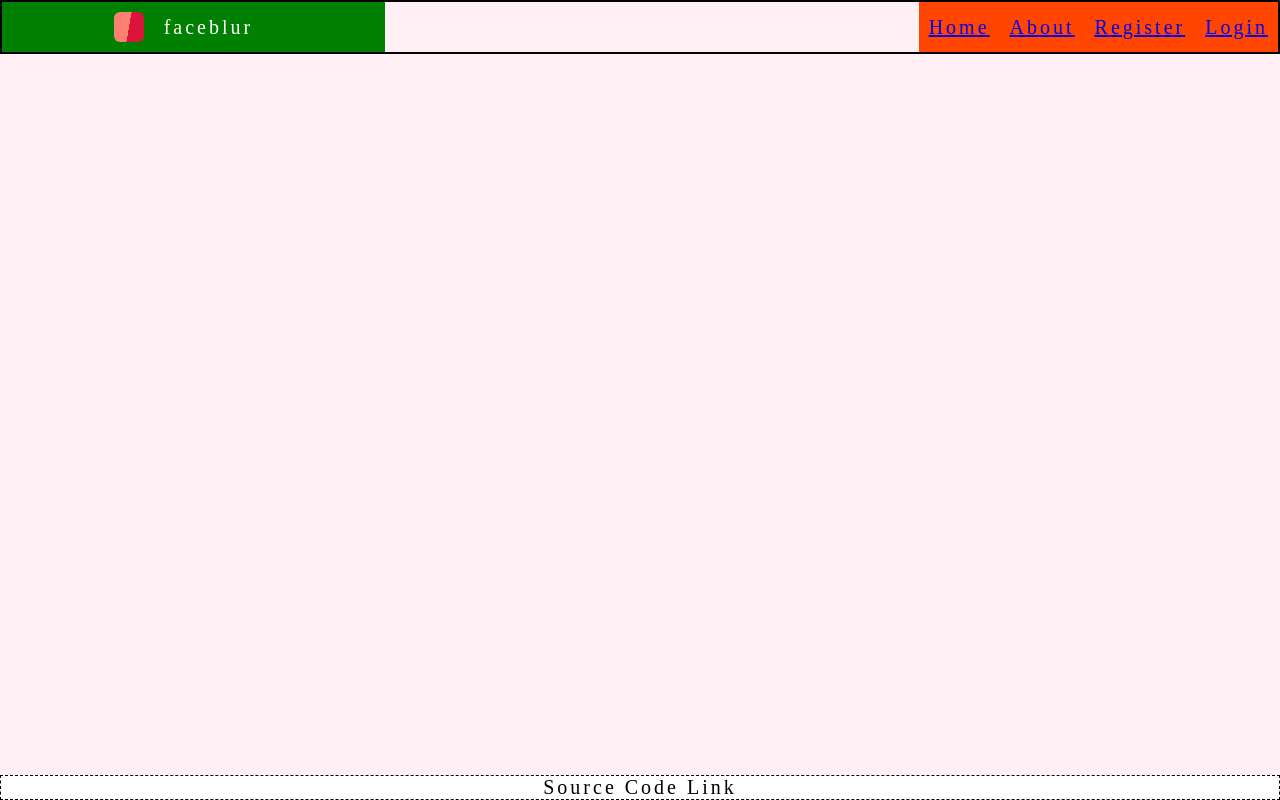
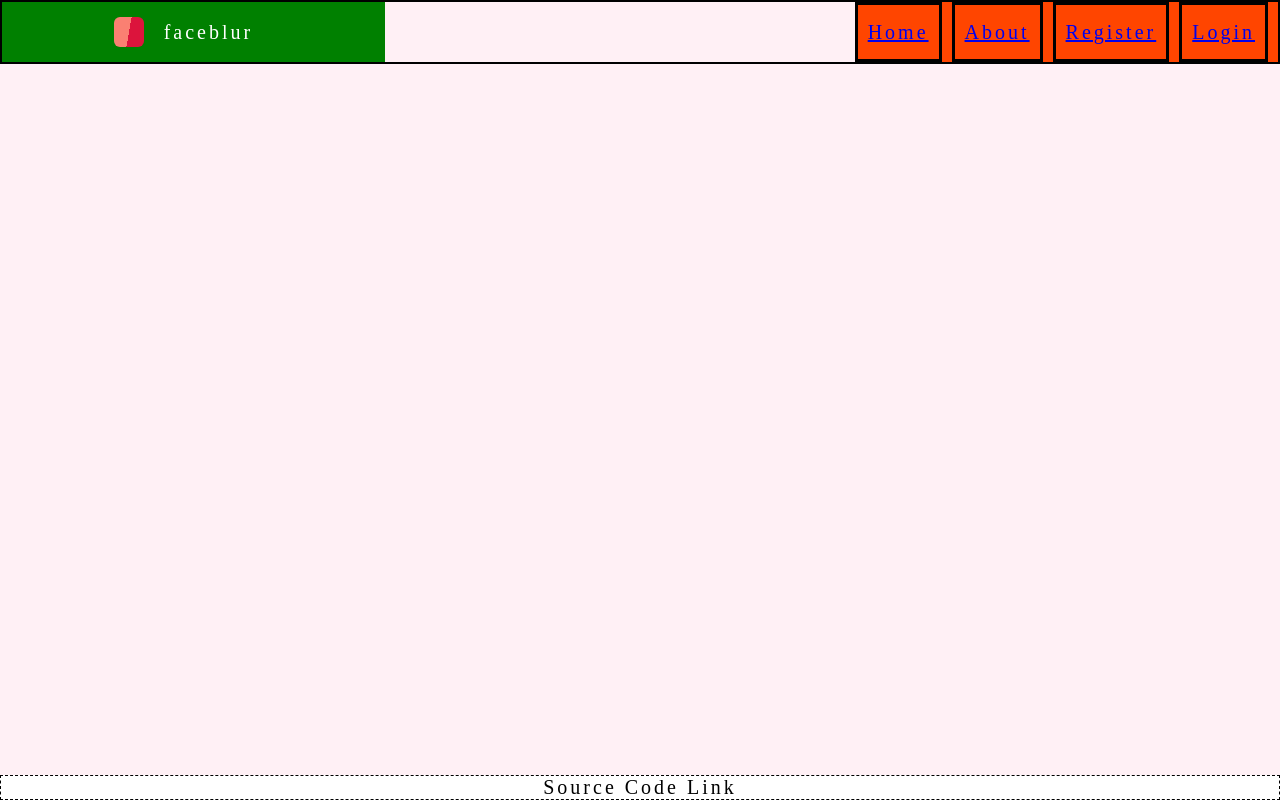
Before and after one commit to tenglin2/faceblur, a React (Create React App) app: page /#/signin in a window 1280 px wide. Built offline with nearby package versions, Linux system fonts and the light colour scheme.

Commit message:
more styling for global components

```diff
--- a/src/stylesheets/Footer.css
+++ b/src/stylesheets/Footer.css
@@ -1,7 +1,7 @@
 .footer {
 	background-color: white;
 	border: 1px dashed black;
-	position: absolute;
+	position: fixed;
 	bottom: 0;
 	left: 0;
 	width: 100%;
--- a/src/stylesheets/Home.css
+++ b/src/stylesheets/Home.css
@@ -6,7 +6,7 @@
 }
 
 .display {
-	height: 90vh;
+	height: 85vh;
 	background-image: url(/img/tech_background.jpg);
 	background-size: cover;
 	background-position: top;
--- a/src/stylesheets/Navbar.css
+++ b/src/stylesheets/Navbar.css
@@ -43,6 +43,7 @@
 } */
 
 .Navbar {
+	height: 8vh;
 	color: white;
 	border: .2rem solid black;
 	font-size: 2rem;
@@ -61,9 +62,12 @@
 	display: flex;
 	justify-content: center;
 	align-items: center;
+	align-self: stretch;
 	/* margin-left: 2rem; */
 	position: relative;
 	flex: 0 0 30%;
+
+	/* box-shadow: 0 2rem 2rem rgba(0, 0, 0, .2); */
 }
 
 .logo-icon {
@@ -82,7 +86,7 @@
 .logo-icon:hover + .logo-name {
 	background-color: white;
 	color: black;
-	box-shadow: 1rem 1rem 2rem rgba(0, 0, 0, .2);
+	/* box-shadow: 1rem 1rem 2rem rgba(0, 0, 0, .2); */
 }
 
 /* Had an issue setting after pseudo element to be under the parent element. Something about a stacking context and z index doesn't really work. Not important really... */
@@ -116,4 +120,10 @@
 
 .navigation-link {
 	padding: 1rem;
+	margin-right: 1rem;
+	border: .3rem solid black;
+	align-self: stretch;
+	display: flex;
+	align-items: center;
+	/* box-shadow: 0 2rem 2rem rgba(0, 0, 0, .2); */
 }
--- /dev/null
+++ b/src/stylesheets/Navlink.css
@@ -0,0 +1,4 @@
+.Navlink__link {
+	color: white;
+	text-decoration: none;
+}
```
Also changed, not shown: src/stylesheets/Faceblur.css (+13 -2 lines).
